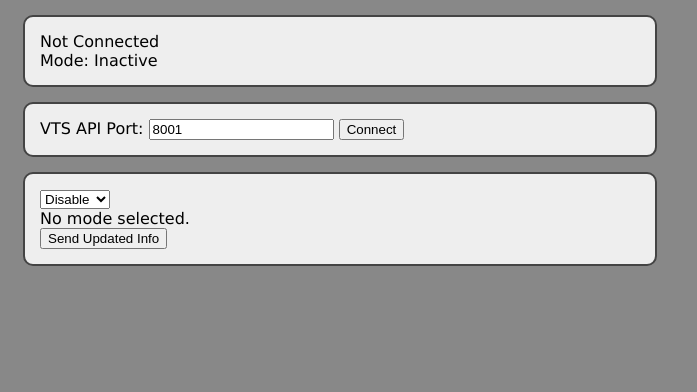
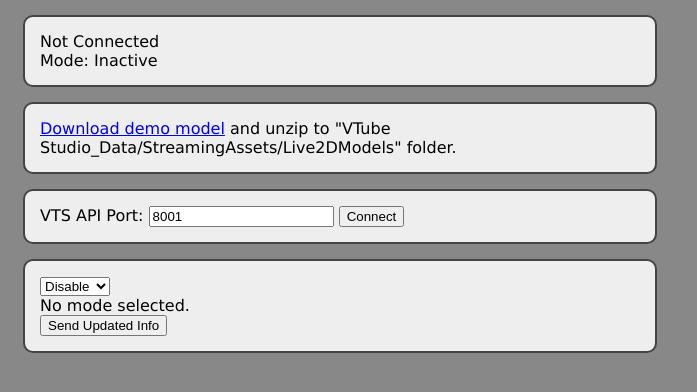
Before and after one commit to Renpona/renpona.github.io, a plain HTML site: page index.html in a window 1280 px wide. Shown: the whole page, without its empty margins (0-697 px from the left). Drawn offline with Linux system fonts and the light colour scheme.

Commit message:
add demo model

```diff
--- a/index.html
+++ b/index.html
@@ -11,6 +11,7 @@
                 <span>Mode: </span><span id="modeStatus"></span>
             </div>
         </div>
+        <div id="modelDownload"><a href="files/clockmodel.zip">Download demo model</a> and unzip to "VTube Studio_Data/StreamingAssets/Live2DModels" folder.</div>
         <div id="setup">
             <label for="port">VTS API Port: </label><input type="number" name="port" id="portInput" value="8001" />
             <input id="connectBtn" type="button" value="Connect"/>
```
Also changed, not shown: 1 other file.
